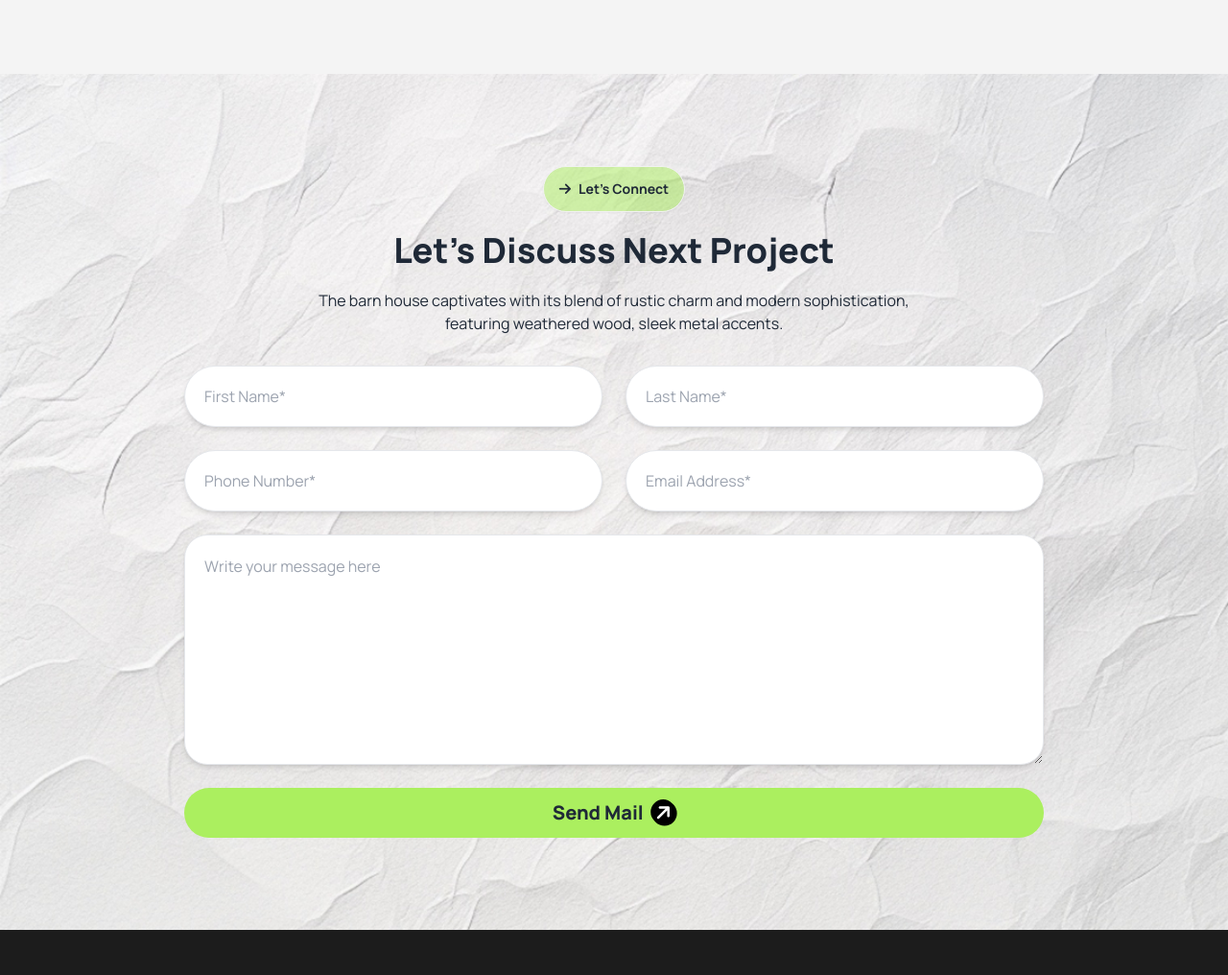
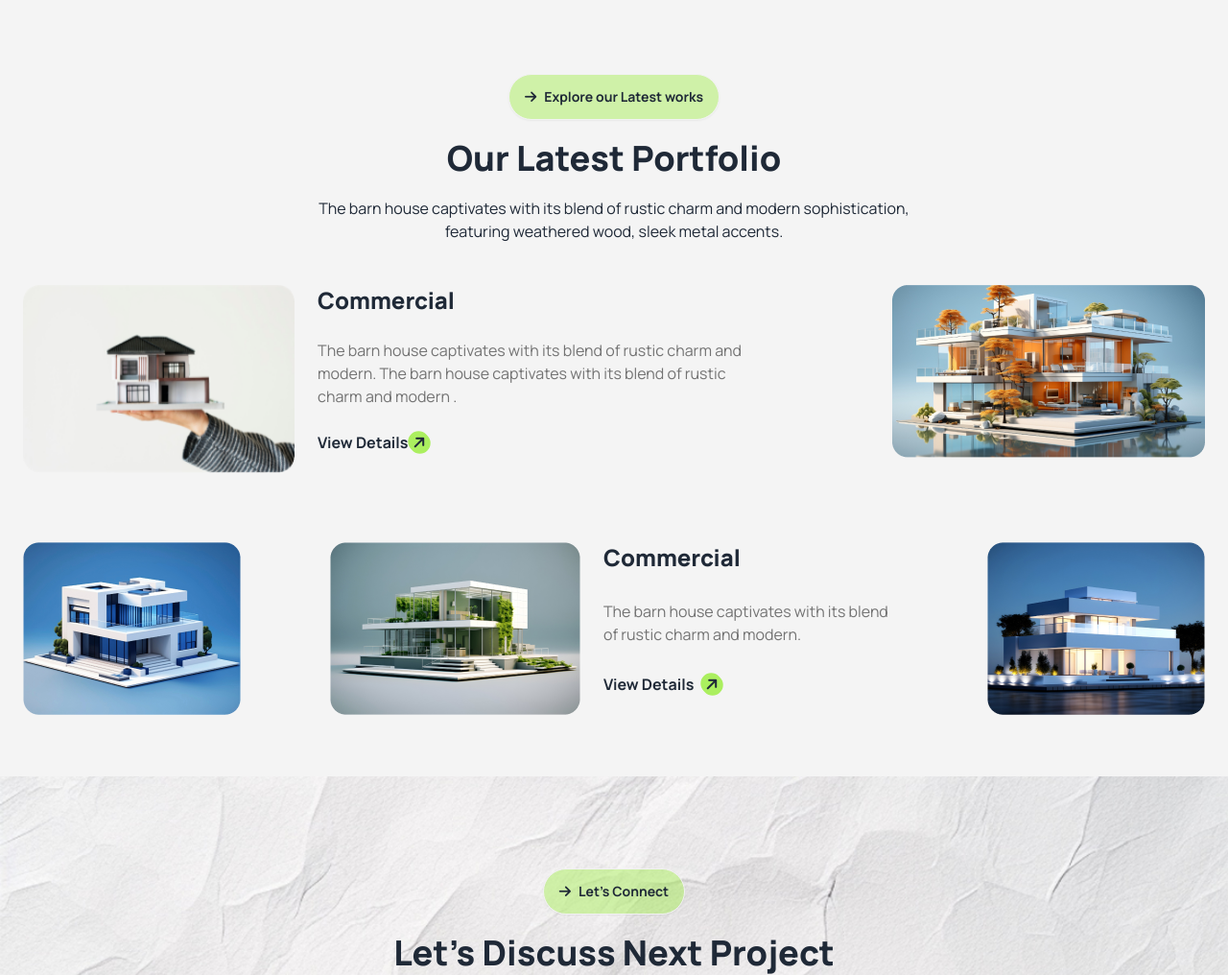
Before and after one commit to Khairul-Islam-1114/PH-B10-Assignment-03, a plain HTML site: page index.html in a window 1280 px wide. Shown: the part 1801-2817 px from the top of the page at 96% size. Drawn offline with nearby package versions, Linux system fonts and the light colour scheme.

Commit message:
Challange Part have been added with Portfolio Section and Testimonials(self-made) Section

```diff
--- a/index.html
+++ b/index.html
@@ -134,6 +134,8 @@
 
 
   <main class="">
+    <!-- About Us Section Start -->
+
     <section class="my-10 relative container mx-auto px-5">
 
       <img src="assets/Vector.png" alt="" class="hidden md:absolute -top-16 -left-10">
@@ -179,6 +181,8 @@
         </div>
       </div>
     </section>
+   <!-- About Us Section End -->
+
 
     <!-- Work Process Section Start -->
     <section id="work_process" class="my-20 container mx-auto px-5">
@@ -233,6 +237,77 @@
     </section>
     <!-- Work Process Section End -->
 
+
+    <!-- Portfolio Section Start -->
+       <section id="portfolio" class="container mx-auto">
+        <div >
+          <div>
+            <a href="" class="btn bg-secondary font-bold mb-5 flex items-center justify-center w-fit mx-auto rounded-full">
+              <i class="fa-solid fa-arrow-right"></i>
+              <span>Explore our Latest works</span>
+            </a>
+
+            <h2 class="text-2xl md:text-4xl font-bold lg:font-extrabold mb-5 text-center mx-auto">
+              Our Latest Portfolio
+            </h2>
+
+            <p class="text-center mb-5 max-w-sm lg:max-w-2xl mx-auto">
+              The barn house captivates with its blend of rustic charm and modern
+              sophistication, featuring weathered wood, sleek metal accents.
+            </p>
+
+          </div>
+
+          <div class="flex flex-wrap mx-auto justify-between gap-6">
+
+            <div class="flex flex-col lg:flex-row col-span-2 w-full lg:w-[65%] p-6 gap-6">
+              <img src="assets/img1.png" alt="">
+
+              <div class="flex flex-col justify-between h-full gap-6 order-1">
+                <h3 class="text-2xl font-extrabold">Commercial</h3>
+                <p class="max-w-md text-[#737373]">The barn house captivates with its blend of rustic charm and modern. The barn house captivates with its blend of rustic charm and modern .</p>
+
+                <a href="" class="font-bold mb-5 flex items-center justify-center w-fit rounded-full">
+                  <span>View Details</span>
+                  <i class="fa-solid fa-arrow-right bg-primary -rotate-45 p-1 rounded-full"></i>
+
+                </a>
+              </div>
+            </div>
+
+            <div class="p-6 order-2">
+              <img src="assets/img2.png" alt="" class="w-[400px] lg:w-auto h-auto object-cover">
+            </div>
+
+            <div class="p-6 order-4 lg:order-3">
+              <img src="assets/img3.png" alt="" class="w-[400px] lg:w-auto h-auto object-cover">
+            </div>
+
+            <div class="flex flex-col lg:flex-row w-full lg:w-[50%] p-6 gap-6 order-3 lg:order-4">
+              <img src="assets/img4.png" alt="">
+
+              <div class="flex flex-col justify-between gap-6">
+                <h3 class="text-2xl font-extrabold">Commercial</h3>
+                <p class="text-[#737373]">The barn house captivates with its blend of rustic charm and modern.</p>
+
+                <a href="" class="font-bold mb-5 flex items-center justify-center w-fit rounded-full gap-2">
+                  <span>View Details</span>
+                  <i class="fa-solid fa-arrow-right bg-primary -rotate-45 p-1 rounded-full"></i>
+
+                </a>
+              </div>
+            </div>
+
+            <div class="p-6 order-5">
+              <img src="assets/img5.png" alt="" class="w-[400px] lg:w-auto h-auto object-cover">
+            </div>
+          </div>
+        </div>
+       </section>
+    <!-- Portfolio Section End -->
+
+
+       <!-- Contact Us Section Start -->
     <section class="mt-10 bg-[url('assets/bg.jpg')] bg-center bg-no-repeat bg-cover py-24 max-w-none w-[100vw] mx-auto px-5">
 
       <div>
@@ -274,6 +349,35 @@
       </div>
 
     </section>
+
+      <!-- Contact Us Section End -->
+
+
+      <!-- Client Testimonials Section (Challenge Part) Start -->
+<section id="testimonials" class="bg-gray-100 py-10">
+  <div class="container mx-auto text-center">
+    <h2 class="text-3xl font-bold mb-6">What Our Clients Say</h2>
+
+    <div class="flex flex-col lg:flex-row justify-center items-center gap-6">
+
+      <!-- Testimonial 1 -->
+      <div class="bg-white p-6 rounded-lg shadow-md max-w-sm">
+        <p class="text-gray-700 mb-4">"Finding our dream home was seamless and stress-free. The team was incredibly supportive throughout the process!"</p>
+        <h4 class="text-xl font-black text-primary">- Lionel Ronaldo</h4>
+      </div>
+
+      <!-- Testimonial 2 -->
+      <div class="bg-white p-6 rounded-lg shadow-md max-w-sm">
+        <p class="text-gray-700 mb-4">"The attention to detail and professionalism was top-notch. We couldn't be happier with our new property."</p>
+        <h4 class="text-xl font-black text-primary">- Cristiano Messi</h4>
+      </div>
+
+    </div>
+  </div>
+</section>
+<!-- Client Testimonials Section (Challenge Part) End -->
+
+
   </main>
 
   <footer class="px-8 bg-[#1C1C1C] py-24">
```
